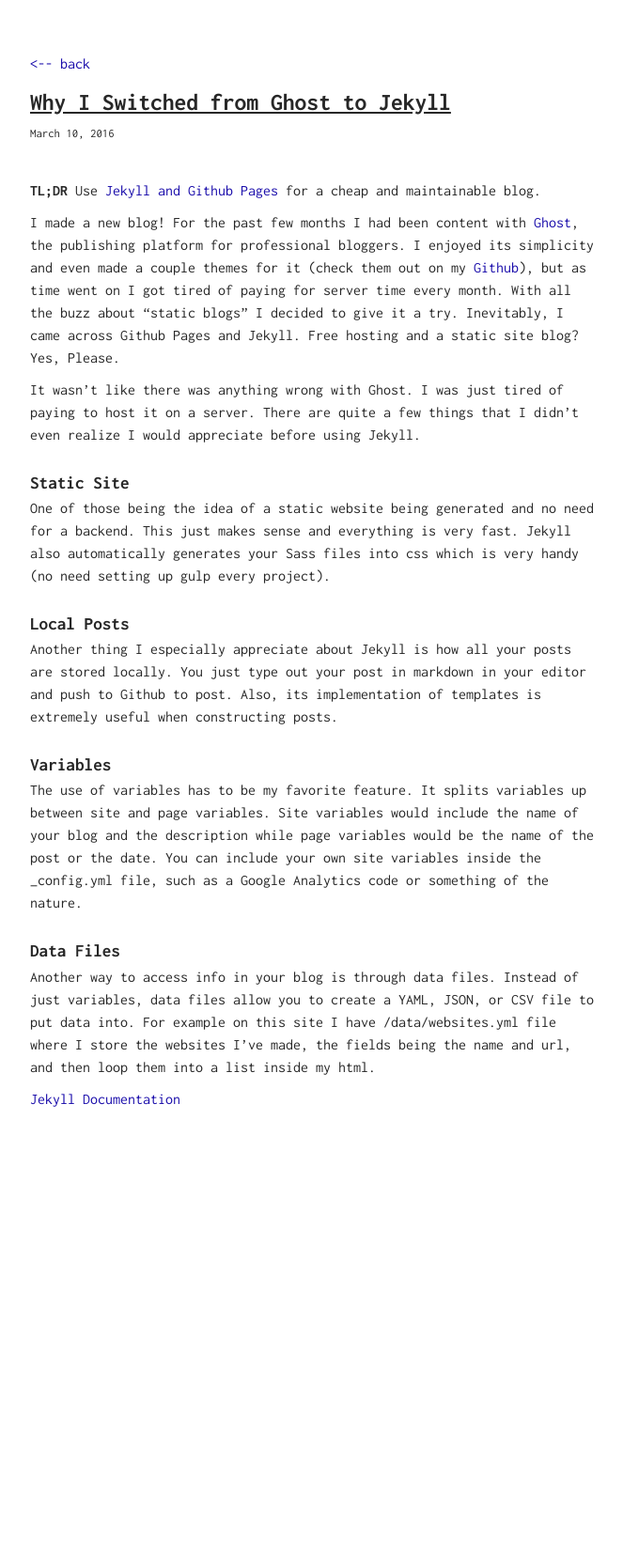
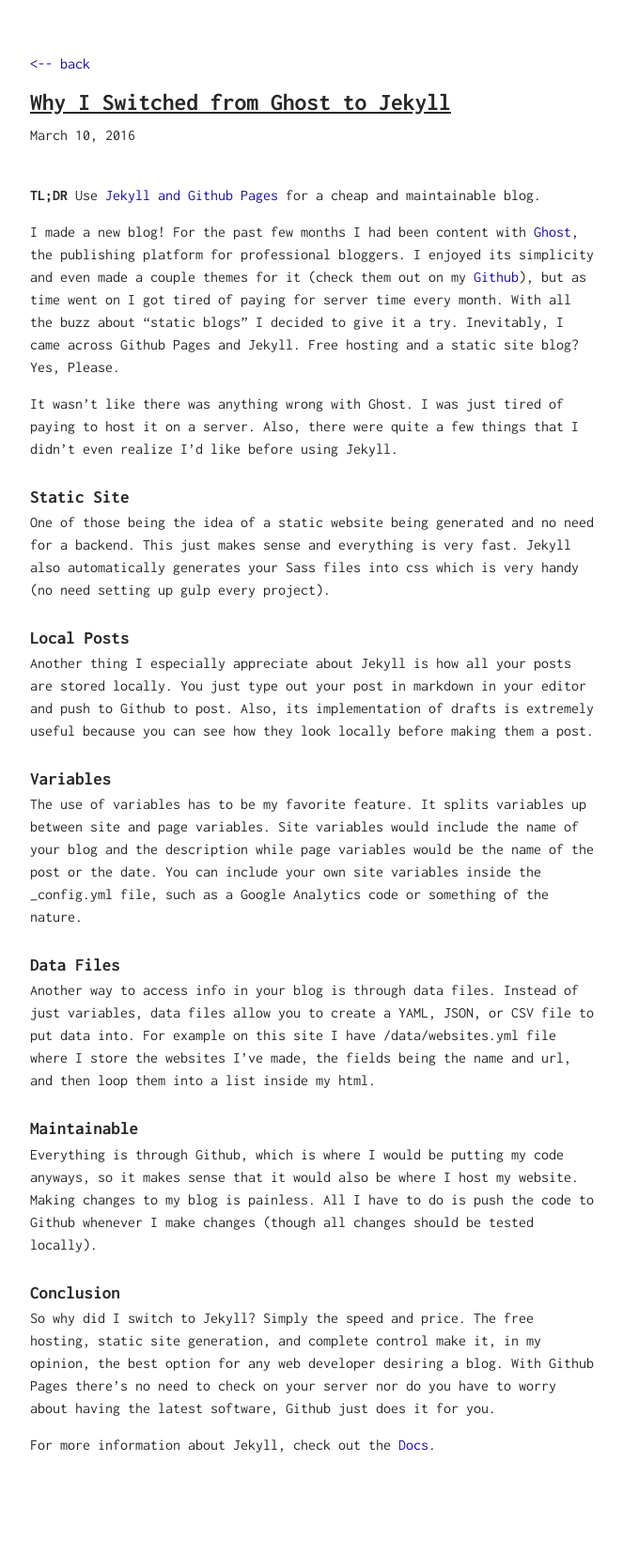
Before and after one commit to maxhumber/maxhumber.com, a Jekyll site: the page built from _posts/2016-03-10-ghost-to-jekyll.md, in a window 1280 px wide. Shown: the whole page at 94% size, without its empty margins (308-971 px from the left). Built offline with Jekyll 4.4.1, drawn with Linux system fonts in a browser that asks for light colours; before the commit the page ends 1282 px from its top, so only the background shows below that.

Commit message:
post edits

```diff
--- a/_posts/2016-03-10-ghost-to-jekyll.md
+++ b/_posts/2016-03-10-ghost-to-jekyll.md
@@ -7,13 +7,13 @@
 
 I made a new blog! For the past few months I had been content with [Ghost](https://ghost.org), the publishing platform for professional bloggers. I enjoyed its simplicity and even made a couple themes for it (check them out on my [Github](https://github.com/getmicah)), but as time went on I got tired of paying for server time every month. With all the buzz about "static blogs" I decided to give it a try. Inevitably, I came across Github Pages and Jekyll. Free hosting and a static site blog? Yes, Please.
 
-It wasn't like there was anything wrong with Ghost. I was just tired of paying to host it on a server. There are quite a few things that I didn't even realize I would appreciate before using Jekyll.
+It wasn't like there was anything wrong with Ghost. I was just tired of paying to host it on a server. Also, there were quite a few things that I didn't even realize I'd like before using Jekyll.
 
 # Static Site
 One of those being the idea of a static website being generated and no need for a backend. This just makes sense and everything is very fast. Jekyll also automatically generates your Sass files into css which is very handy (no need setting up gulp every project).
 
 # Local Posts
-Another thing I especially appreciate about Jekyll is how all your posts are stored locally. You just type out your post in markdown in your editor and push to Github to post. Also, its implementation of templates is extremely useful when constructing posts.
+Another thing I especially appreciate about Jekyll is how all your posts are stored locally. You just type out your post in markdown in your editor and push to Github to post. Also, its implementation of drafts is extremely useful because you can see how they look locally before making them a post.
 
 # Variables
 The use of variables has to be my favorite feature. It splits variables up between site and page variables. Site variables would include the name of your blog and the description while page variables would be the name of the post or the date. You can include your own site variables inside the &#95;config.yml file, such as a Google Analytics code or something of the nature.
@@ -21,4 +21,10 @@
 # Data Files
 Another way to access info in your blog is through data files. Instead of just variables, data files allow you to create a YAML, JSON, or CSV file to put data into. For example on this site I have /data/websites.yml file where I store the websites I've made, the fields being the name and url, and then loop them into a list inside my html.
 
-[Jekyll Documentation](https://jekyllrb.com/docs/home/)
+# Maintainable
+Everything is through Github, which is where I would be putting my code anyways, so it makes sense that it would also be where I host my website. Making changes to my blog is painless. All I have to do is push the code to Github whenever I make changes (though all changes should be tested locally).
+
+# Conclusion
+So why did I switch to Jekyll? Simply the speed and price. The free hosting, static site generation, and complete control make it, in my opinion, the best option for any web developer desiring a blog. With Github Pages there's no need to check on your server nor do you have to worry about having the latest software, Github just does it for you.
+
+For more information about Jekyll, check out the [Docs](https://jekyllrb.com/docs/home/).
--- a/assets/css/main.scss
+++ b/assets/css/main.scss
@@ -108,7 +108,7 @@
         margin-bottom: 10px;
     }
     &__date {
-        font-size: 0.8em;
+        font-size: 1em;
     }
     &__content {
         padding-top: 40px;
@@ -121,7 +121,7 @@
         p {
             font-size: 1em;
             line-height: 150%;
-            margin-bottom: 10px;
+            margin-bottom: 15px;
         }
         strong {
             font-weight: 700;
```
